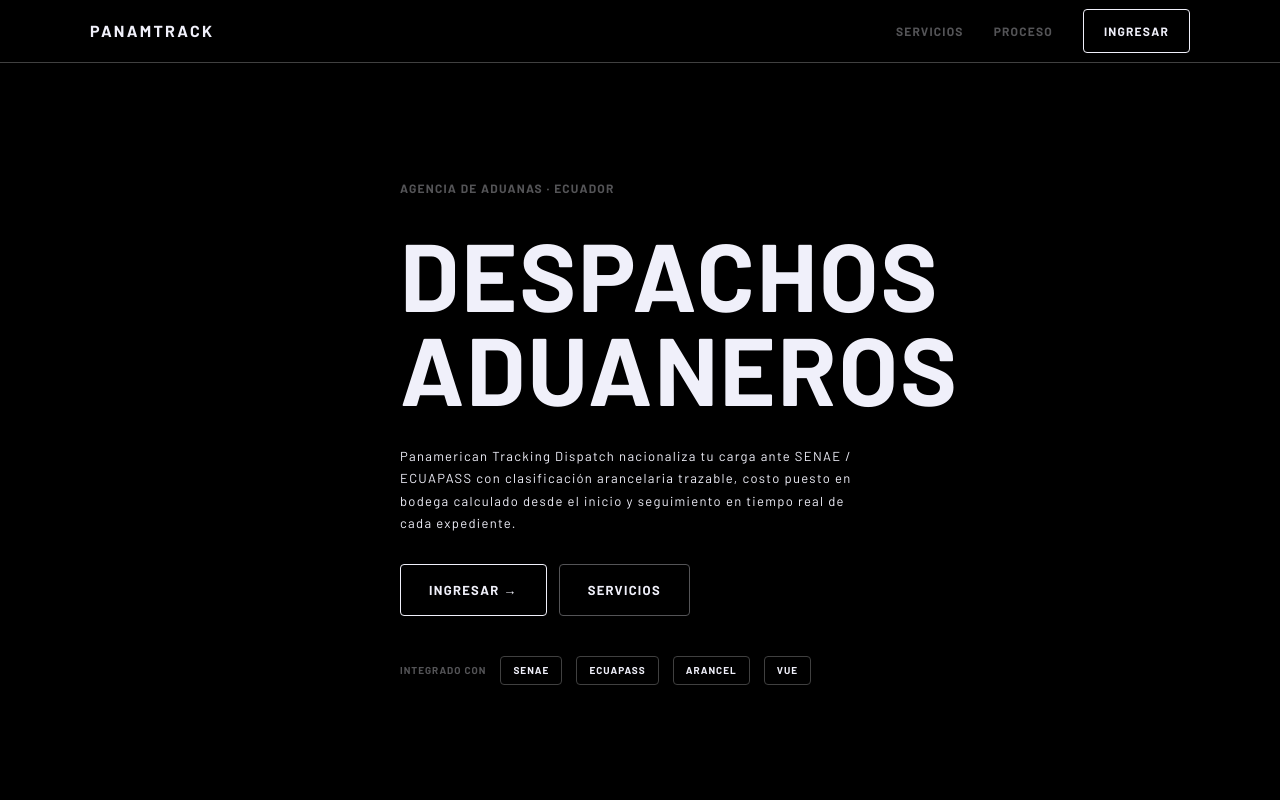
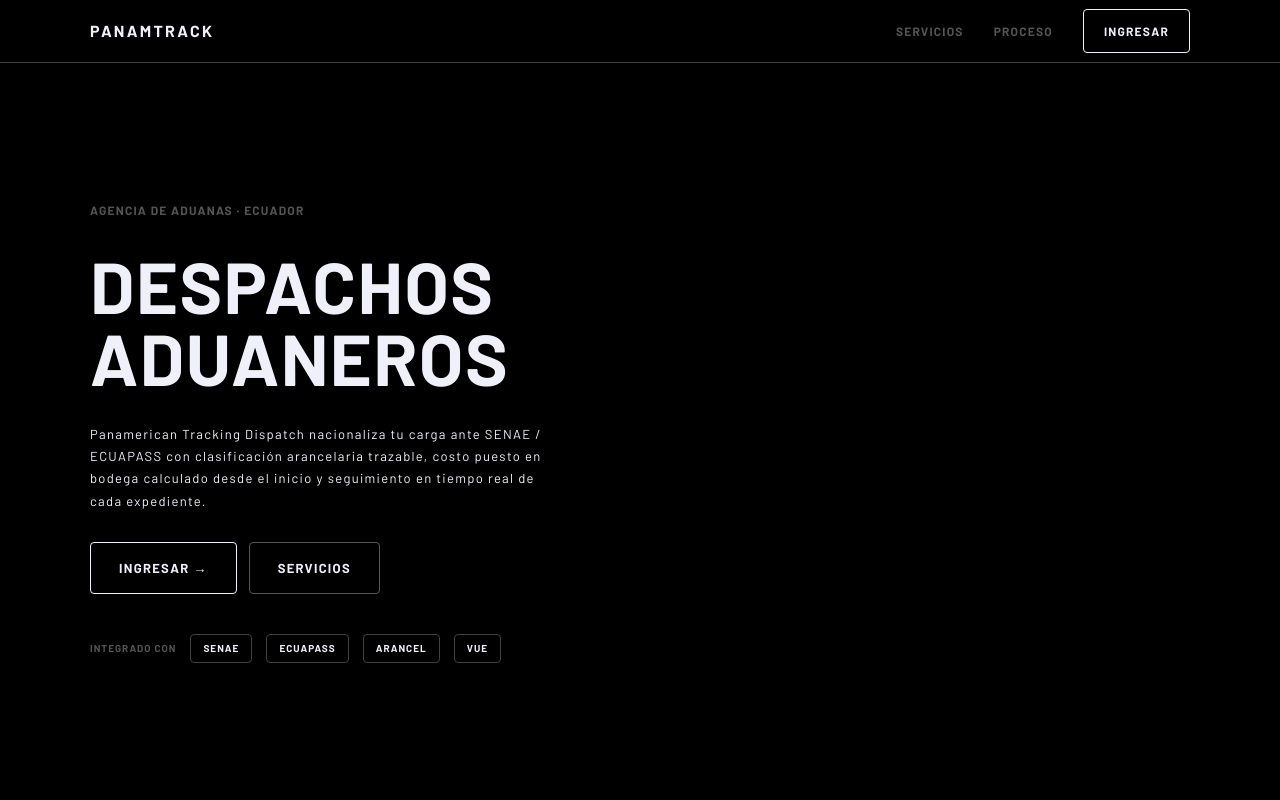
Before and after one commit to pablobaquerizodavila/caop, a Next.js app in the folder frontend/: page / in a window 1280 px wide. Shown: the top 800 px of the page. Built offline with nearby package versions, Linux system fonts and the light colour scheme; no server answers.

Commit message:
S83b: hero en el tercio izquierdo + titular contenido (fix overflow)
Co-Authored-By: Claude Opus 4.8 <noreply@anthropic.com>

```diff
--- a/frontend/app/page.tsx
+++ b/frontend/app/page.tsx
@@ -39,7 +39,7 @@ export default function Landing() {
       </header>
 
       <section className="px-hero">
-        <div className="px-wrap px-hero-in">
+        <div className="px-wrap"><div className="px-hero-in">
           <div className="px-eyebrow">Agencia de aduanas · Ecuador</div>
           <h1 className="px-h1">Despachos<br />aduaneros</h1>
           <p className="px-body">
@@ -55,7 +55,7 @@ export default function Landing() {
             <span>Integrado con</span>
             <b>SENAE</b><b>ECUAPASS</b><b>Arancel</b><b>VUE</b>
           </div>
-        </div>
+        </div></div>
       </section>
 
       <section id="servicios" className="px-sec">
@@ -150,11 +150,12 @@ const CSS = `
 
 /* HERO */
 .px-hero{ display:flex; align-items:center; min-height:calc(100vh - 62px); padding:60px 0; }
-.px-hero-in{ max-width:560px; }
+.px-hero > .px-wrap{ width:100%; }
+.px-hero-in{ max-width:620px; }
 .px-eyebrow{ font-size:12px; font-weight:700; letter-spacing:0.10em; text-transform:uppercase; color:var(--steel); margin-bottom:30px; }
 .px-h1{
-  font-weight:700; font-size:clamp(52px,9vw,96px); line-height:0.98; letter-spacing:0.02em;
-  text-transform:uppercase; margin:0 0 30px;
+  font-weight:700; font-size:clamp(44px,6.5vw,72px); line-height:1.0; letter-spacing:0.02em;
+  text-transform:uppercase; margin:0 0 30px; overflow-wrap:break-word;
 }
 .px-body{
   font-size:13px; font-weight:400; letter-spacing:0.10em; line-height:1.7; color:var(--white);
```
